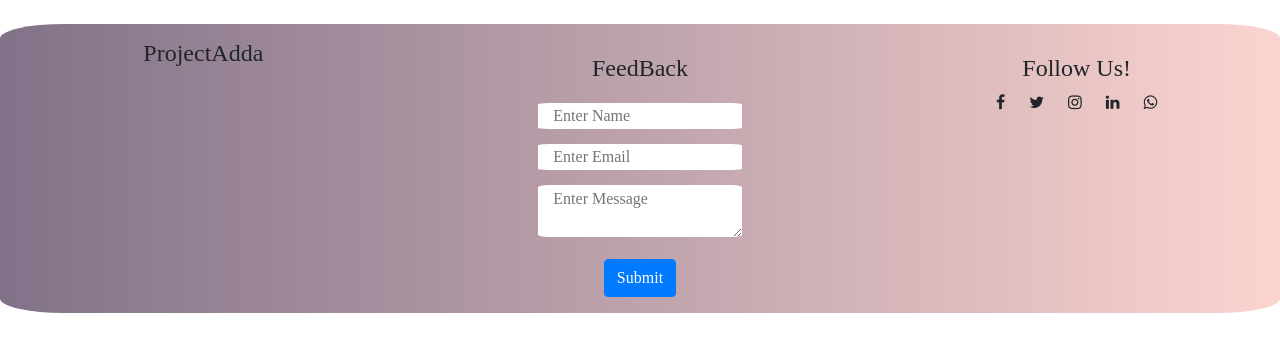
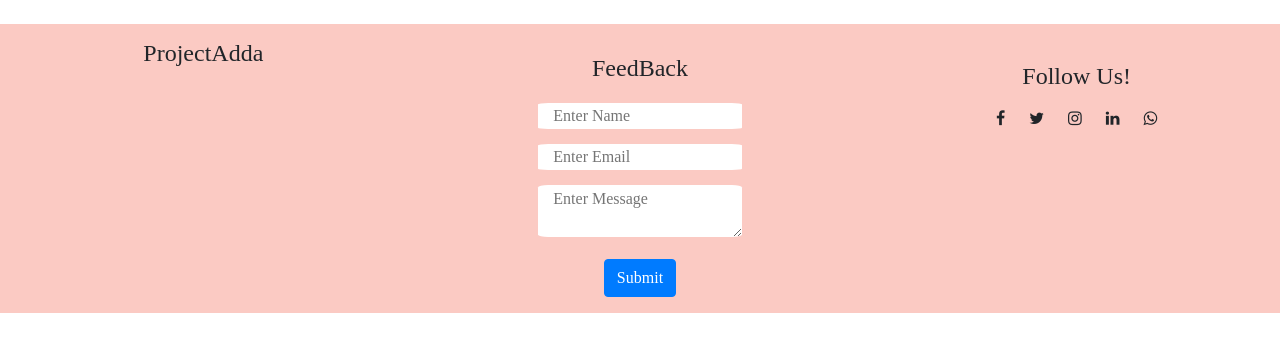
Before and after one commit to BittuShah/ProjectAdda, a React (Create React App) app: page / in a window 1280 px wide. Shown: the top 352 px of the page. Built offline with nearby package versions, Linux system fonts and the light colour scheme.

Commit message:
Footer update

```diff
--- a/src/component/content/social.jsx
+++ b/src/component/content/social.jsx
@@ -5,7 +5,7 @@ class Social extends Component {
   render() {
     return (
       <div className={`col-4 text-center ${styles.social}`}>
-        <h4 className="">Follow Us!</h4>
+        <h4 className="py-2">Follow Us!</h4>
         <ul className="list-unstyled list-inline">
           <li className={`list-inline-item ${styles.list_inline_item}`}>
             <span className={`btn-floating mx-2 ${styles.fb}`}>
--- a/src/cssModules/Footer.module.css
+++ b/src/cssModules/Footer.module.css
@@ -1,7 +1,7 @@
 .container {
   padding-top: 15px;
-  background-image: linear-gradient(to left, #fbd4cf, #817289);
-  border-radius: 5%;
+  /* background-image: linear-gradient(to left, #fbd4cf, #817289); */
+  background-color: #fbcac3;
 }
 
 .list_inline_item {
```
